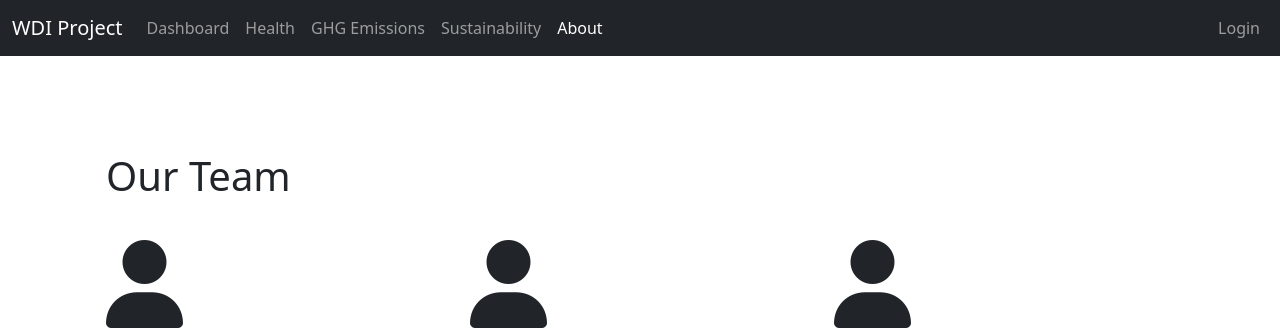
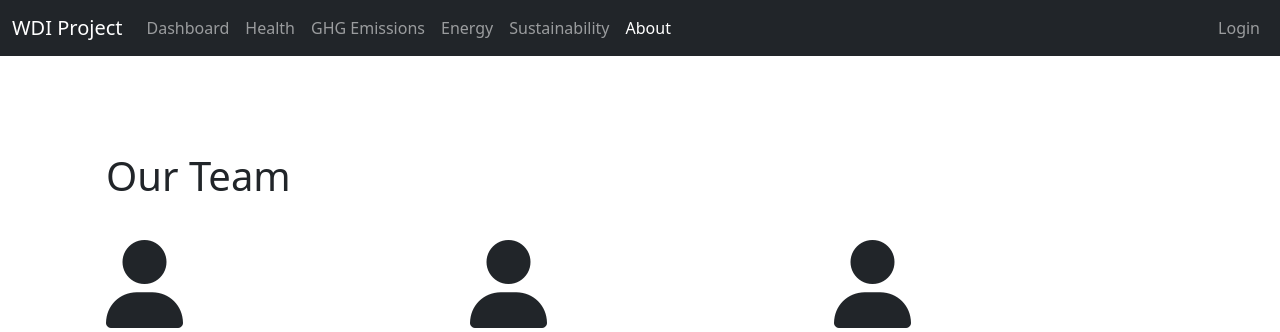
Before and after one commit to s4l1hs/Database-Management-System, a Flask app: page /about in a window 1280 px wide. Shown: the top 332 px of the page. Run offline with Flask 3, Linux system fonts and the light colour scheme; parts of the project's set-up code (start-up, migrations or seed data) failed here and were passed over.

Commit message:
Updated base.html (Add energy link to the navigation menu)

```diff
--- a/frontend/css/templates/base.html
+++ b/frontend/css/templates/base.html
@@ -74,6 +74,16 @@
                 href="{{ url_for('ghg.list_ghg') }}"
               >
                 GHG Emissions
+              </a>
+            </li>
+
+            <!-- Energy -->
+            <li class="nav-item">
+              <a
+                class="nav-link {% if request.endpoint and request.endpoint.startswith('energy.') %}active{% endif %}"
+                href="{{ url_for('energy.list_energy') }}"
+              >
+                 Energy
               </a>
             </li>
 
```
